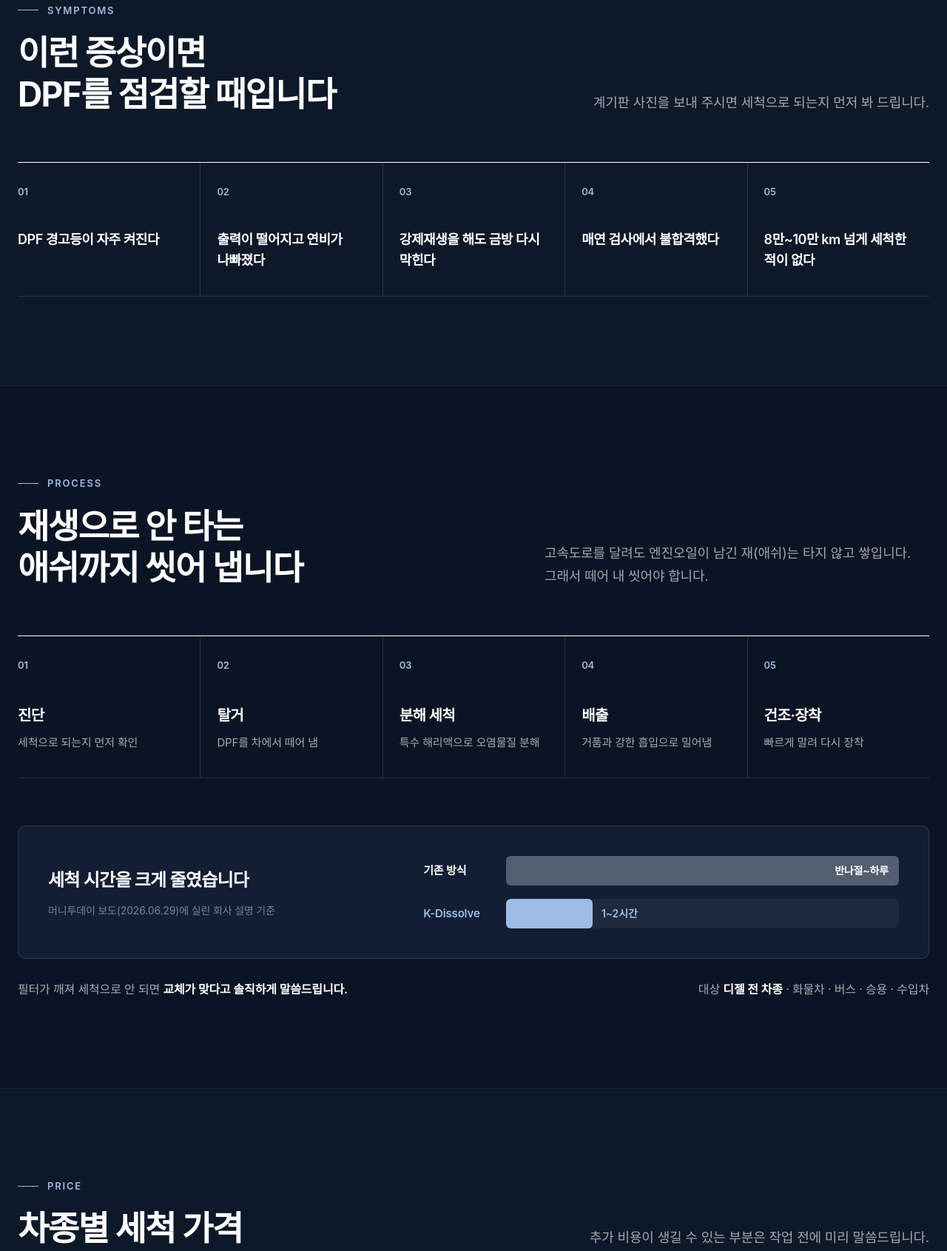
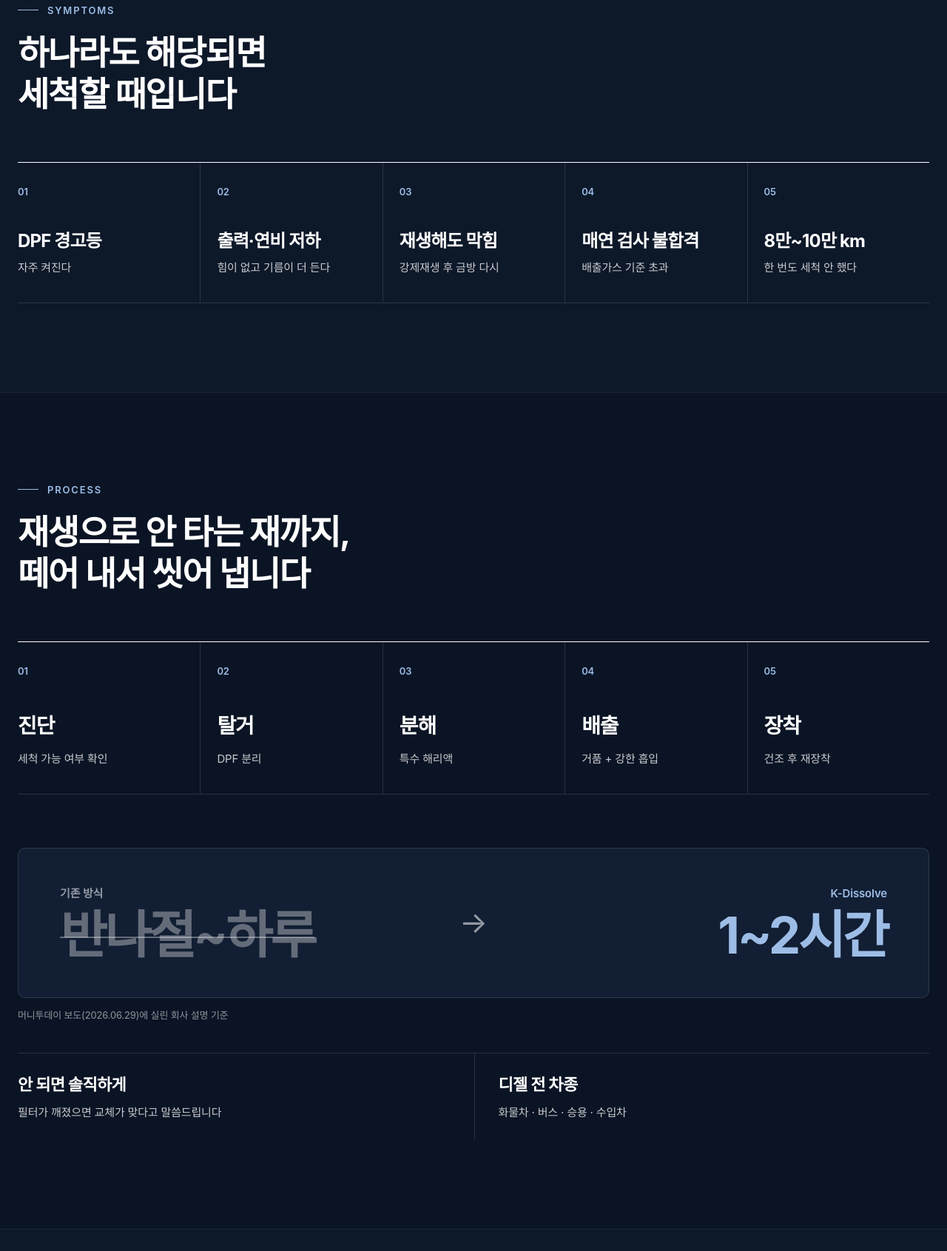
Before and after one commit to daejinamsa/daejinamsa, a plain HTML site: page k-dissolve/index.html in a window 1280 px wide. Shown: the part 1065-2756 px from the top of the page at 74% size. Drawn offline with Linux system fonts and the light colour scheme; a web font is replaced by a local one.

Commit message:
K-Dissolve 핵심 위주로: 큰 글자, 짧은 문구, 시간 비교 큰 숫자
Co-Authored-By: Claude Opus 5.5 <noreply@anthropic.com>

```diff
--- a/k-dissolve/index.html
+++ b/k-dissolve/index.html
@@ -35,7 +35,7 @@ a{color:inherit;text-decoration:none}
 .wrap{max-width:var(--max);margin:0 auto;padding:0 24px}
 section{padding:120px 0}
 .alt{background:var(--paper-2)}
-.dark{--text:#fff;--sub:rgba(255,255,255,.64);--muted:rgba(255,255,255,.45);--line:rgba(255,255,255,.12);--paper-2:rgba(255,255,255,.05);--card:var(--ink-2);--accent:#9DBDE6;background:var(--ink);color:#fff}
+.dark{--text:#fff;--sub:rgba(255,255,255,.78);--muted:rgba(255,255,255,.55);--line:rgba(255,255,255,.12);--paper-2:rgba(255,255,255,.05);--card:var(--ink-2);--accent:#9DBDE6;background:var(--ink);color:#fff}
 .dark.d2{background:#0D1829;--card:var(--ink-3)}
 .dark+.dark{border-top:1px solid rgba(255,255,255,.06)}
 @media (max-width:760px){section{padding:80px 0}.wrap{padding:0 20px}}
@@ -110,7 +110,8 @@ header.solid{background:rgba(10,20,36,.92);backdrop-filter:saturate(1.4) blur(14
 .sym li{padding:28px 22px 34px 0;border-bottom:1px solid var(--line);counter-increment:s}
 .sym li+li{padding-left:22px;border-left:1px solid var(--line)}
 .sym li::before{content:"0" counter(s);display:block;font-size:13px;font-weight:600;color:var(--accent);margin-bottom:40px}
-.sym b{font-size:18px;font-weight:600;line-height:1.5;letter-spacing:-.025em}
+.sym b{display:block;font-size:24px;font-weight:700;line-height:1.3;letter-spacing:-.035em}
+.sym span{display:block;margin-top:8px;font-size:15px;color:var(--sub)}
 .sym{counter-reset:s}
 @media (max-width:1000px){.sym{grid-template-columns:1fr 1fr}.sym li{padding:24px 18px 28px 0!important;border-left:0!important}.sym li:nth-child(even){padding-left:18px!important;border-left:1px solid var(--line)!important}.sym li::before{margin-bottom:20px}}
 
@@ -119,7 +120,7 @@ header.solid{background:rgba(10,20,36,.92);backdrop-filter:saturate(1.4) blur(14
 .steps li{counter-increment:p;padding:28px 22px 34px 0;border-bottom:1px solid var(--line)}
 .steps li+li{padding-left:22px;border-left:1px solid var(--line)}
 .steps li::before{content:"0" counter(p);display:block;font-size:13px;font-weight:600;color:var(--accent);margin-bottom:40px}
-.steps b{display:block;font-size:20px;font-weight:700;letter-spacing:-.03em;margin-bottom:6px}
+.steps b{display:block;font-size:28px;font-weight:700;letter-spacing:-.04em;margin-bottom:6px}
 .steps span{font-size:15px;color:var(--sub)}
 @media (max-width:900px){.steps{grid-template-columns:1fr}.steps li{padding:22px 0!important;border-left:0!important;display:grid;grid-template-columns:56px 1fr;align-items:baseline}.steps li::before{margin:0}.steps li span{grid-column:2}}
 .compare{display:grid;grid-template-columns:1fr 1.4fr;gap:48px;align-items:center;margin-top:64px;padding:40px;border-radius:var(--r);background:var(--card);border:1px solid var(--line)}
@@ -136,8 +137,19 @@ header.solid{background:rgba(10,20,36,.92);backdrop-filter:saturate(1.4) blur(14
 .track .old-l{right:14px;color:var(--text)}
 .track .new-l{left:calc(22% + 12px);color:var(--accent)}
 .bar-row.k span{color:var(--accent)}
-.honest{display:flex;flex-wrap:wrap;justify-content:space-between;gap:16px;margin-top:28px;font-size:16px;color:var(--sub)}
-.honest b{color:var(--text);font-weight:600}
+.vs{display:grid;grid-template-columns:1fr auto 1fr;align-items:center;gap:32px;margin-top:72px;padding:48px 56px;border-radius:var(--r);background:var(--card);border:1px solid var(--line)}
+.vs span{display:block;font-size:15px;font-weight:600;color:var(--muted);margin-bottom:10px}
+.vs b{font-size:clamp(40px,5.4vw,72px);font-weight:700;letter-spacing:-.05em;line-height:1}
+.vs .was b{color:rgba(255,255,255,.35);text-decoration:line-through;text-decoration-thickness:2px}
+.vs .now{text-align:right}.vs .now span{color:var(--accent)}.vs .now b{color:var(--accent)}
+.vs .to{font-size:40px;color:var(--muted)}
+.src-note{margin-top:12px;font-size:13px;color:var(--muted)}
+.honest{display:grid;grid-template-columns:1fr 1fr;gap:1px;margin-top:40px;border-top:1px solid var(--line)}
+.honest div{padding:24px 0}
+.honest div+div{padding-left:32px;border-left:1px solid var(--line)}
+.honest b{display:block;font-size:22px;font-weight:700;letter-spacing:-.03em}
+.honest span{display:block;margin-top:6px;font-size:15px;color:var(--sub)}
+@media (max-width:700px){.vs{grid-template-columns:1fr;gap:16px;padding:32px 26px}.vs .now{text-align:left}.vs .to{transform:rotate(90deg);justify-self:start}.honest{grid-template-columns:1fr}.honest div+div{padding-left:0;border-left:0;border-top:1px solid var(--line)}}
 @media (max-width:900px){.compare{grid-template-columns:1fr;gap:28px;padding:28px}}
 
 /* price */
@@ -145,13 +157,13 @@ header.solid{background:rgba(10,20,36,.92);backdrop-filter:saturate(1.4) blur(14
 .price{padding:30px 24px 36px 0;border-bottom:1px solid var(--line)}
 .price+.price{padding-left:24px;border-left:1px solid var(--line)}
 .price span{font-size:13px;font-weight:600;letter-spacing:.06em;color:var(--muted)}
-.price b{display:block;font-size:20px;font-weight:700;letter-spacing:-.03em;margin:8px 0 28px}
+.price b{display:block;font-size:24px;font-weight:700;letter-spacing:-.03em;margin:8px 0 28px}
 .price .amt{font-size:15px;color:var(--sub)}
 .price .amt strong{font-size:34px;font-weight:700;color:var(--text);letter-spacing:-.04em;margin-right:4px}
 .price .amt.tbd{color:var(--muted)}
 @media (max-width:900px){.prices{grid-template-columns:1fr 1fr}.price{padding:24px 16px 28px 0!important;border-left:0!important}.price:nth-child(even){padding-left:16px!important;border-left:1px solid var(--line)!important}}
 .estimate{display:flex;flex-wrap:wrap;align-items:center;justify-content:space-between;gap:24px;margin-top:48px;padding:34px 40px;border-radius:var(--r);background:linear-gradient(135deg,#173A70 0%,var(--ink-3) 75%);color:#fff}
-.estimate p{font-size:20px;font-weight:600;letter-spacing:-.025em}
+.estimate p{font-size:26px;letter-spacing:-.035em;font-weight:600;letter-spacing:-.025em}
 .estimate p span{display:block;font-size:15px;font-weight:400;color:rgba(255,255,255,.6);margin-top:4px}
 @media (max-width:600px){.estimate{padding:28px 24px}}
 
@@ -162,9 +174,9 @@ header.solid{background:rgba(10,20,36,.92);backdrop-filter:saturate(1.4) blur(14
 .trust p{color:rgba(255,255,255,.66);font-size:16px;line-height:1.8}
 .trust .small{font-size:13px;font-weight:600;letter-spacing:.14em;color:var(--accent-l)}
 .trust ul{list-style:none;margin-top:30px;border-top:1px solid var(--line-d)}
-.trust li{display:flex;justify-content:space-between;gap:16px;padding:16px 0;border-bottom:1px solid var(--line-d);font-size:15px}
-.trust li b{font-weight:600}
-.trust li span{color:rgba(255,255,255,.55);text-align:right}
+.trust li{display:flex;justify-content:space-between;gap:16px;padding:18px 0;border-bottom:1px solid var(--line-d);font-size:15px}
+.trust li b{font-weight:700;font-size:18px;letter-spacing:-.025em}
+.trust li span{color:rgba(255,255,255,.72);text-align:right}
 .press{display:flex;flex-direction:column;transition:background .3s var(--ease)}
 .press:hover{background:var(--ink-3)}
 .press .src{display:flex;justify-content:space-between;font-size:14px;color:rgba(255,255,255,.55)}
@@ -201,8 +213,8 @@ header.solid{background:rgba(10,20,36,.92);backdrop-filter:saturate(1.4) blur(14
 .faq-in{display:grid;grid-template-columns:1fr 1.6fr;gap:64px}
 .qa{border-top:1px solid var(--text)}
 .qa div{display:grid;grid-template-columns:1fr 1.3fr;gap:24px;padding:26px 0;border-bottom:1px solid var(--line)}
-.qa h3{font-size:18px;font-weight:600;letter-spacing:-.025em}
-.qa p{color:var(--sub);font-size:16px;line-height:1.8}
+.qa h3{font-size:21px;font-weight:700;letter-spacing:-.03em}
+.qa p{color:var(--sub);font-size:16px;line-height:1.75}
 @media (max-width:900px){.faq-in{grid-template-columns:1fr;gap:36px}.qa div{grid-template-columns:1fr;gap:8px}}
 
 /* visit */
@@ -285,44 +297,43 @@ footer .copy{margin-top:36px;padding-top:24px;border-top:1px solid rgba(255,255,
 
 <section class="dark d2" id="symptoms">
   <div class="wrap">
-    <div class="head rv"><div><span class="label">Symptoms</span><h2>이런 증상이면<br>DPF를 점검할 때입니다</h2></div><p class="lead">계기판 사진을 보내 주시면 세척으로 되는지 먼저 봐 드립니다.</p></div>
+    <div class="head rv"><div><span class="label">Symptoms</span><h2>하나라도 해당되면<br>세척할 때입니다</h2></div></div>
     <ol class="sym rv">
-      <li><b>DPF 경고등이 자주 켜진다</b></li>
-      <li><b>출력이 떨어지고 연비가 나빠졌다</b></li>
-      <li><b>강제재생을 해도 금방 다시 막힌다</b></li>
-      <li><b>매연 검사에서 불합격했다</b></li>
-      <li><b>8만~10만 km 넘게 세척한 적이 없다</b></li>
+      <li><b>DPF 경고등</b><span>자주 켜진다</span></li>
+      <li><b>출력·연비 저하</b><span>힘이 없고 기름이 더 든다</span></li>
+      <li><b>재생해도 막힘</b><span>강제재생 후 금방 다시</span></li>
+      <li><b>매연 검사 불합격</b><span>배출가스 기준 초과</span></li>
+      <li><b>8만~10만 km</b><span>한 번도 세척 안 했다</span></li>
     </ol>
   </div>
 </section>
 
 <section class="dark" id="process">
   <div class="wrap">
-    <div class="head rv"><div><span class="label">Process</span><h2>재생으로 안 타는<br>애쉬까지 씻어 냅니다</h2></div><p class="lead">고속도로를 달려도 엔진오일이 남긴 재(애쉬)는 타지 않고 쌓입니다. 그래서 떼어 내 씻어야 합니다.</p></div>
+    <div class="head rv"><div><span class="label">Process</span><h2>재생으로 안 타는 재까지,<br>떼어 내서 씻어 냅니다</h2></div></div>
     <ol class="steps rv">
-      <li><b>진단</b><span>세척으로 되는지 먼저 확인</span></li>
-      <li><b>탈거</b><span>DPF를 차에서 떼어 냄</span></li>
-      <li><b>분해 세척</b><span>특수 해리액으로 오염물질 분해</span></li>
-      <li><b>배출</b><span>거품과 강한 흡입으로 밀어냄</span></li>
-      <li><b>건조·장착</b><span>빠르게 말려 다시 장착</span></li>
+      <li><b>진단</b><span>세척 가능 여부 확인</span></li>
+      <li><b>탈거</b><span>DPF 분리</span></li>
+      <li><b>분해</b><span>특수 해리액</span></li>
+      <li><b>배출</b><span>거품 + 강한 흡입</span></li>
+      <li><b>장착</b><span>건조 후 재장착</span></li>
     </ol>
-    <div class="compare rv">
-      <div><h3>세척 시간을 크게 줄였습니다</h3><p>머니투데이 보도(2026.06.29)에 실린 회사 설명 기준</p></div>
-      <div class="bars" role="img" aria-label="기존 방식 반나절에서 하루, K-Dissolve 1에서 2시간">
-        <div class="bar-row"><span>기존 방식</span><div class="track"><i class="old"></i><em class="old-l">반나절~하루</em></div></div>
-        <div class="bar-row k"><span>K-Dissolve</span><div class="track"><i class="new"></i><em class="new-l">1~2시간</em></div></div>
-      </div>
+    <div class="vs rv">
+      <div class="was"><span>기존 방식</span><b>반나절~하루</b></div>
+      <div class="to" aria-hidden="true">→</div>
+      <div class="now"><span>K-Dissolve</span><b>1~2시간</b></div>
     </div>
+    <p class="src-note rv">머니투데이 보도(2026.06.29)에 실린 회사 설명 기준</p>
     <div class="honest rv">
-      <p>필터가 깨져 세척으로 안 되면 <b>교체가 맞다고 솔직하게 말씀드립니다.</b></p>
-      <p>대상 <b>디젤 전 차종</b> · 화물차 · 버스 · 승용 · 수입차</p>
+      <div><b>안 되면 솔직하게</b><span>필터가 깨졌으면 교체가 맞다고 말씀드립니다</span></div>
+      <div><b>디젤 전 차종</b><span>화물차 · 버스 · 승용 · 수입차</span></div>
     </div>
   </div>
 </section>
 
 <section class="dark d2" id="price">
   <div class="wrap">
-    <div class="head rv"><div><span class="label">Price</span><h2>차종별 세척 가격</h2></div><p class="lead">추가 비용이 생길 수 있는 부분은 작업 전에 미리 말씀드립니다.</p></div>
+    <div class="head rv"><div><span class="label">Price</span><h2>차종별 세척 가격</h2></div><p class="lead">추가 비용은 작업 전에 먼저 말씀드립니다.</p></div>
     <div class="prices rv">
       <!-- 가격 정해지면: <div class="amt"><strong>00</strong>만 원부터</div> 로 바꾸기 -->
       <div class="price"><span>1톤 화물</span><b>포터 · 봉고</b><div class="amt tbd">전화로 안내</div></div>
@@ -331,7 +342,7 @@ footer .copy{margin-top:36px;padding-top:24px;border-top:1px solid rgba(255,255,
       <div class="price"><span>승용 · SUV</span><b>국산 · 수입 디젤</b><div class="amt tbd">전화로 안내</div></div>
     </div>
     <div class="estimate rv">
-      <p>교체 견적을 받으셨나요?<span>견적서를 보내 주시면 세척으로 되는지 먼저 봐 드립니다.</span></p>
+      <p>교체 견적 받으셨나요?<span>견적서를 보내 주시면 세척으로 되는지 먼저 봐 드립니다.</span></p>
       <a class="btn btn-kakao" data-link="kakao" href="#">카톡으로 견적서 보내기</a>
       <a class="btn btn-light" data-ifnot="kakao" href="sms:01062990823">문자로 견적서 보내기</a>
     </div>
@@ -340,13 +351,12 @@ footer .copy{margin-top:36px;padding-top:24px;border-top:1px solid rgba(255,255,
 
 <section class="dark" id="trust">
   <div class="wrap">
-    <div class="head rv"><div><span class="label">About</span><h2>처음 맡기셔도<br>믿을 수 있게</h2></div><p class="lead">K-Dissolve는 현대 블루핸즈 남사점을 운영하는 대지남사서비스가 직접 개발한 세척 장비입니다.</p></div>
+    <div class="head rv"><div><span class="label">About</span><h2>처음 맡기셔도<br>믿을 수 있게</h2></div><p class="lead">현대 블루핸즈 남사점, 대지남사서비스가 직접 개발한 장비입니다.</p></div>
     <div class="trust rv">
       <div>
         <span class="small">가장 큰 차이</span>
         <h3>현대 공식 블루핸즈</h3>
-        <p>보증 수리부터 순정 부품, 대형 상용차 정비까지 같은 곳에서 이어집니다.</p>
-        <ul>
+                <ul>
           <li><b>현대 보증수리</b><span>보증 기간 차량도 같은 곳에서</span></li>
           <li><b>현대모비스 순정 부품</b><span>교체가 필요할 때도 순정 부품</span></li>
           <li><b>중대형 상용차 전담</b><span>트럭·버스 전담 블루핸즈</span></li>
@@ -385,7 +395,7 @@ footer .copy{margin-top:36px;padding-top:24px;border-top:1px solid rgba(255,255,
       <div>
         <span class="label">For Fleets</span>
         <h3>차가 여러 대라면,<br>세척 일정을 맞춰 드립니다</h3>
-        <p>운수회사 · 지입사 · 특장차 운영사. 정비·검사 날에 세척까지 한 번에 하면 차가 서 있는 시간이 줄어듭니다.</p>
+        <p>운수회사 · 지입사 · 특장차 운영사. 정비·검사 날에 세척까지 한 번에.</p>
         <div class="tags"><span>차량별 세척 시기 관리</span><span>정비·검사와 한 번에</span><span>현장 방문 세척 상담</span></div>
       </div>
       <a class="btn btn-light" href="tel:15771335">단체 상담 전화 <span class="arrow">→</span></a>
@@ -397,10 +407,10 @@ footer .copy{margin-top:36px;padding-top:24px;border-top:1px solid rgba(255,255,
   <div class="wrap faq-in">
     <div class="rv"><span class="label">FAQ</span><h2>기사님들이<br>많이 물어보시는 것</h2></div>
     <div class="qa rv">
-      <div><h3>얼마나 자주 해야 하나요?</h3><p>보통 8만~10만 km 전후로 권합니다. 시내 위주로 달리면 조금 더 일찍 점검하세요.</p></div>
-      <div><h3>고속도로를 많이 달리면 안 해도 되죠?</h3><p>그을음은 타지만, 애쉬(재)는 타지 않고 계속 쌓입니다.</p></div>
-      <div><h3>첨가제를 넣으면 되지 않나요?</h3><p>첨가제는 그을음이 잘 타게 도울 뿐, 쌓인 애쉬를 빼내지는 못합니다.</p></div>
-      <div><h3>수입차도 되나요?</h3><p>디젤 전 차종을 세척합니다. 수입차도 됩니다.</p></div>
+      <div><h3>얼마나 자주 하나요?</h3><p>8만~10만 km마다. 시내 위주면 조금 더 일찍.</p></div>
+      <div><h3>고속도로 많이 타면 괜찮죠?</h3><p>그을음은 타도, 재(애쉬)는 계속 쌓입니다.</p></div>
+      <div><h3>첨가제면 되지 않나요?</h3><p>그을음만 잘 타게 할 뿐, 쌓인 재는 못 뺍니다.</p></div>
+      <div><h3>수입차도 되나요?</h3><p>네. 디젤이면 전 차종 됩니다.</p></div>
     </div>
   </div>
 </section>
```
